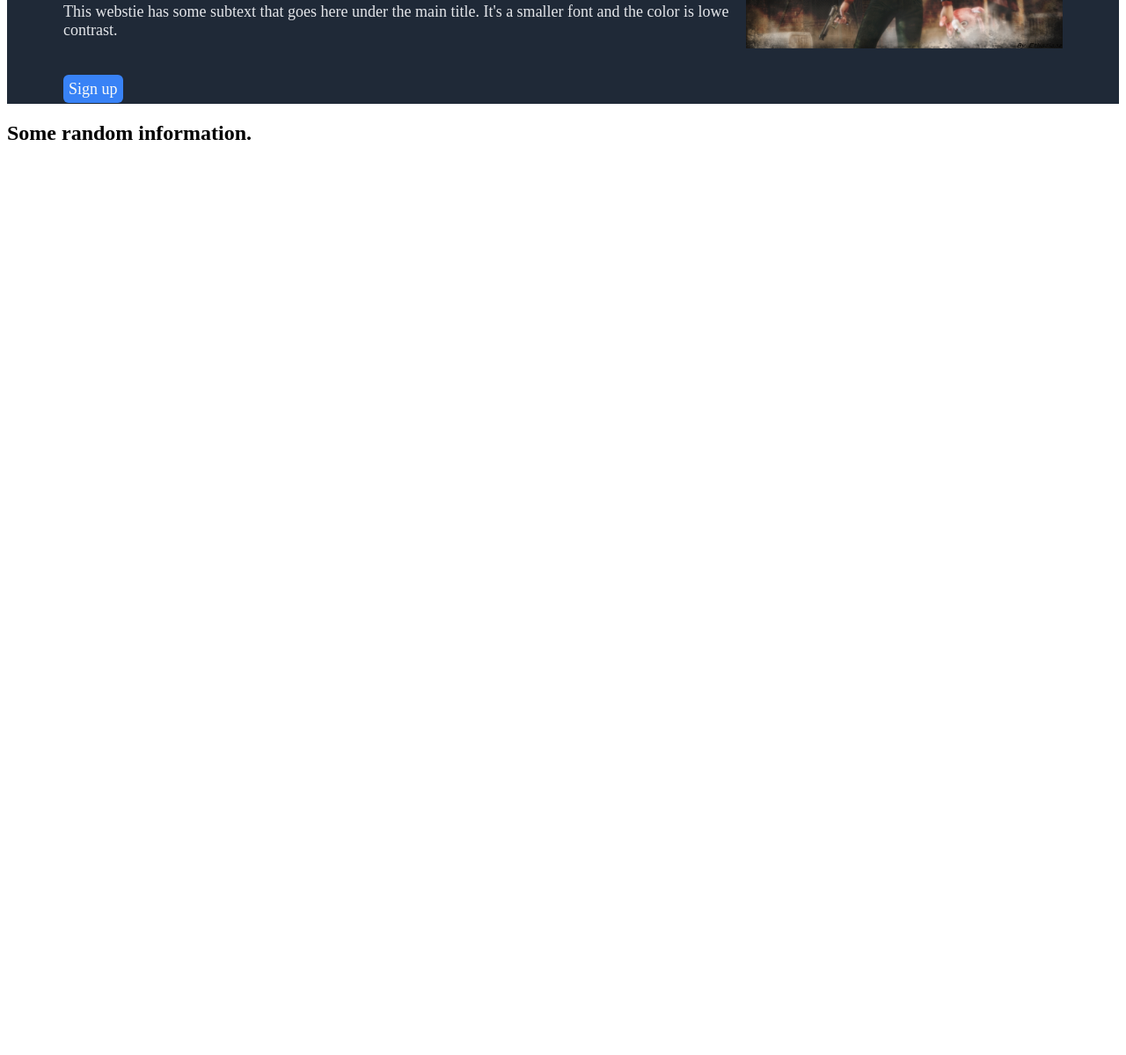
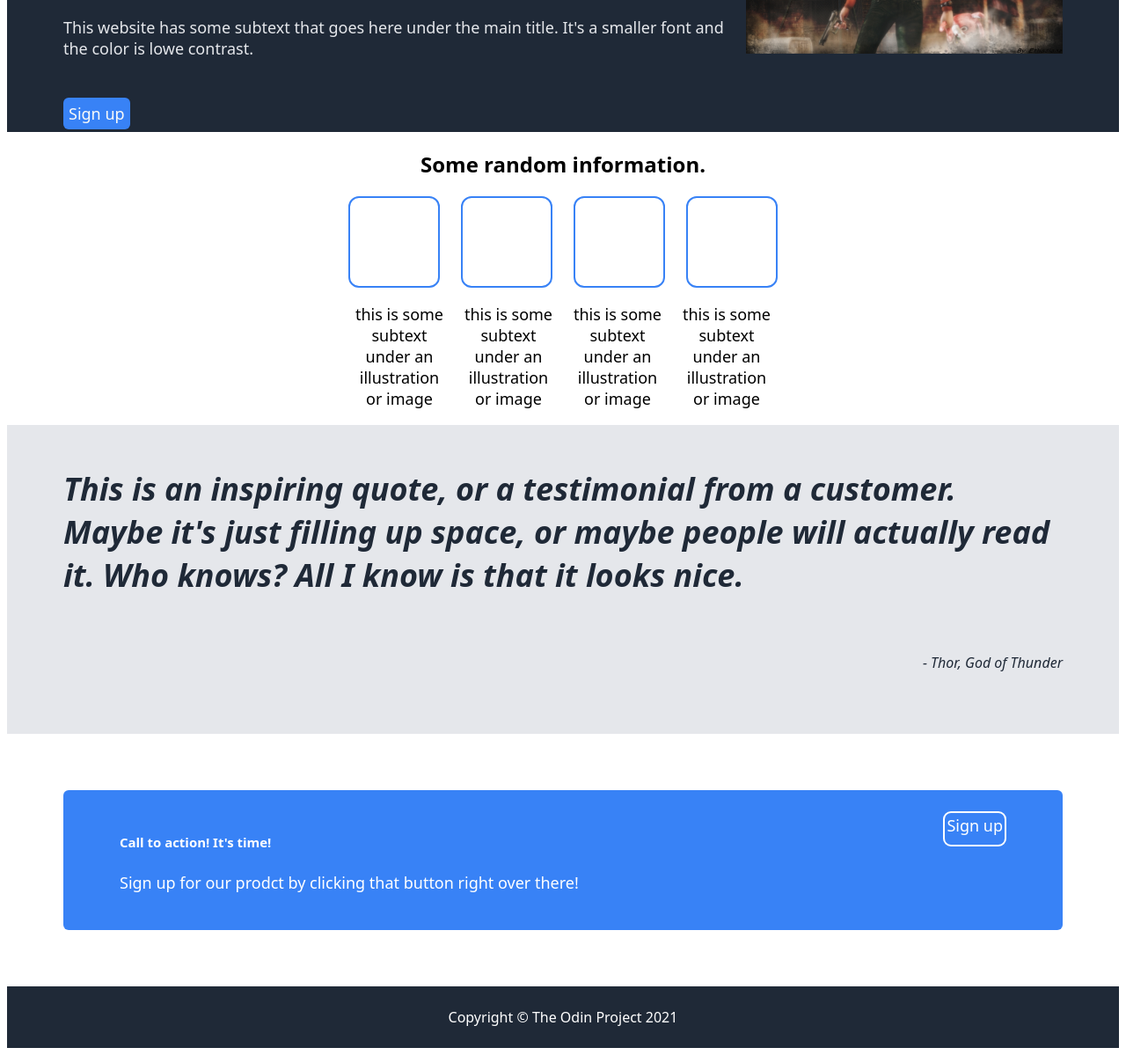
Before and after one commit to 1c3T1m3/LandingPage, a plain HTML site: page index.html in a window 1280 px wide. Shown: the part 199-1398 px from the top of the page at 88% size. Before the commit the page ends 800 px from the top, so only its background shows below. Drawn offline with Linux system fonts and the light colour scheme.

Commit message:
Finished the whole webiste project, check the last commint message to see what was left for it.

```diff
--- a/index.html
+++ b/index.html
@@ -3,7 +3,7 @@
 <head>
     <meta charset="UTF-8">
     <meta name="viewport" content="width=device-width, initial-scale=1.0">
-    <title>Document</title>
+    <title>Landing Page</title>
     <link rel="stylesheet" href="style.css">
 </head>
 <body>
@@ -16,13 +16,37 @@
     <div class="hero">
         <div class="itemone">
             <p>This website is awesome</p>
-            <p class="small">This webstie has some subtext that goes here under the main title. It's a smaller font and the color is lowe contrast.</p>
+            <p class="small">This website has some subtext that goes here under the main title. It's a smaller font and the color is lowe contrast.</p>
             <a class="signbutton">Sign up</a>
         </div>
         <div class="itemtwo"><img src="heather.jpg"></div>
     </div>
+    <h2>Some random information.</h2>
     <div class="moreinfo">
-        <h2>Some random information.</h2>
+        <div class="info-box"></div>
+        <div class="info-box"></div>
+        <div class="info-box"></div>
+        <div class="info-box"></div>
     </div>
+    <div class="subtexts">
+        <p class="subtext">this is some subtext under an illustration or image</p>
+        <p class="subtext">this is some subtext under an illustration or image</p>
+        <p class="subtext">this is some subtext under an illustration or image</p>
+        <p class="subtext">this is some subtext under an illustration or image</p>
+    </div>
+    <div class="greyarea">
+        <h4>This is an inspiring quote, or a testimonial from a customer. Maybe it's just filling up space, or maybe people will actually read it. Who knows? All I know is that it looks nice.</h4>
+        <pre>- Thor, God of Thunder<pre>
+    </div>
+    <div class="signarea">
+        <div class="signitem1">
+            <h5>Call to action! It's time!</h5>
+            <p>Sign up for our prodct by clicking that button right over there!</p>
+        </div>
+        <a class="signupbutton2">Sign up</a>
+    </div>
+    <footer>
+        <p>Copyright &copy; The Odin Project 2021</p>
+    </footer>
 </body>
 </html>
--- a/style.css
+++ b/style.css
@@ -1,13 +1,12 @@
-.{
+*{
     font-family: system-ui, -apple-system, BlinkMacSystemFont, 'Segoe UI', Roboto, Oxygen, Ubuntu, Cantarell, 'Open Sans', 'Helvetica Neue', sans-serif;
 }
-
 .uppy{
     background-color: #1F2937;
     color: #F9FAF8;
     display:flex;
-    /*flex-direction: row;
-    align-items: end;*/
+    /*flex-direction: row;*/
+    align-items: center;
     padding-top: 8px;
     padding-bottom: 8px;
     padding-left: 64px;
@@ -51,3 +50,78 @@
     border-radius: 6px;
     padding: 6px;
 }
+h2{
+    text-align: center;
+}
+.moreinfo{
+    display: flex;
+    justify-content: center;
+    gap: 24px;
+}
+.info-box{
+    width: 100px;
+    height: 100px;
+    border: 2px solid #3882f6;
+    border-radius: 0.75em;
+}
+.subtexts{
+    display: flex;
+    justify-content: center;
+    gap: 24px;
+    text-align: center;
+    font-size: 18px;
+}
+.subtext{
+    width: 100px;
+}
+.greyarea{
+    background-color: #e5e7eb;
+    color: #1f2937;
+    display: flex;
+    flex-direction: column;
+}
+h4{
+    font-size:36px;
+    font-weight: light;
+    font-style: italic;
+    padding-left: 64px;
+    padding-right: 64px;
+}
+pre{
+    font-weight: light;
+    font-style: italic;
+    padding-left: 64px;
+    padding-right: 64px;
+    text-align: end;
+}
+.signarea{
+    background-color: #3882f6;
+    color: white;
+    font-size: 18px;
+    font-weight: 100;
+    border-radius: 6px;
+    padding: 24px;
+    margin: 64px;
+    display: flex;
+    padding-left: 64px;
+    padding-right: 64px;
+}
+.signarea .signitem1{
+    flex-direction: column;
+    flex: 1 1 auto;
+}
+.signarea .signupbutton2{
+    border: 2px solid white;
+    border-radius: 0.5em;
+    padding: 2px;
+    height: 32px;
+}
+footer{
+    background-color: #1f2937;
+    color: white;
+    text-align: center;
+    padding-top: 8px;
+    padding-bottom: 8px;
+    padding-left: 64px;
+    padding-right: 64px;
+}
```
